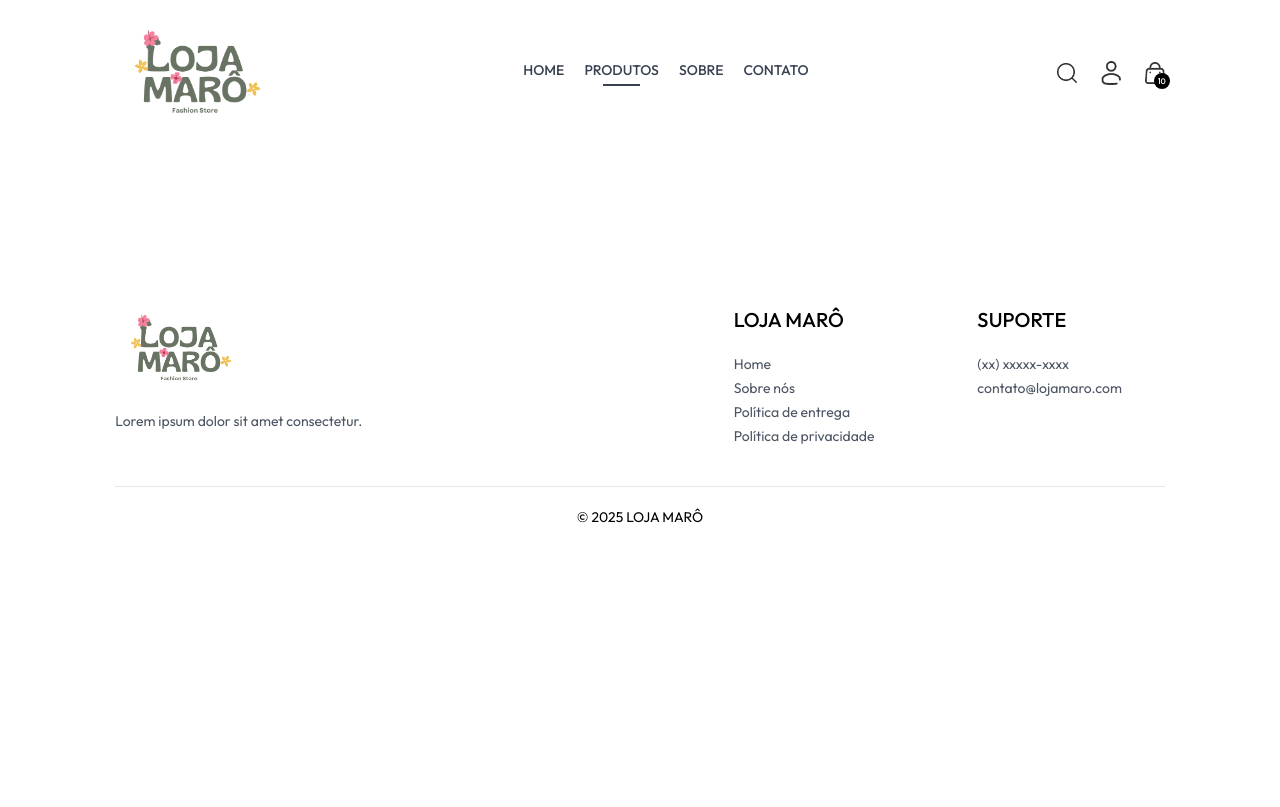
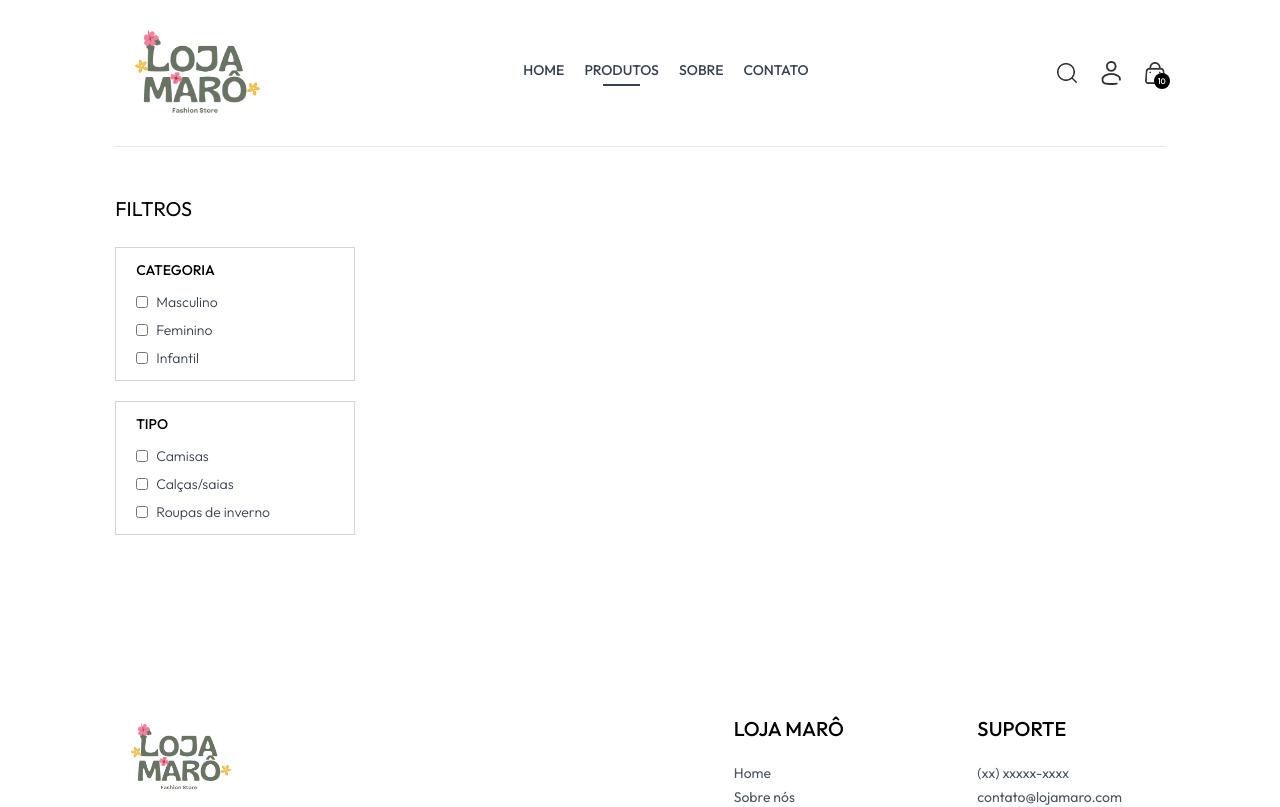
Before and after one commit to amandameneseso/Loja-de-roupas, a React (Vite) app in the folder frontend/: page /collection in a window 1280 px wide. Shown: the top 807 px of the page. Built offline with nearby package versions, Linux system fonts and the light colour scheme.

Commit message:
collection filtros

```diff
--- a/frontend/src/pages/Collection.jsx
+++ b/frontend/src/pages/Collection.jsx
@@ -1,12 +1,56 @@
 // Collection.jsx
-import React from 'react'
+import React, { useContext, useState } from "react";
+import { ShopContext } from "../context/ShopContext";
+import { assets } from "../assets/frontend_assets/assets.js";
 
 const Collection = () => {
-    return (
-        <div>
+  const { products } = useContext(ShopContext);
+  const [showFilter,setShowFilter] = useState(false);
 
+  return (
+    <div className="flex flex-col sm:flex-row gap-1 sm:gap-10 pt-10 border-t">
+
+      {/* filtro */}
+      <div className="min-w-60">
+        <p onClick={() => setShowFilter(!showFilter)} className='my-2 text-xl flex items-center cursor-pointer gap-2'>FILTROS
+            <img className={`h-3 sm:hidden ${showFilter ? 'rotate-90' : ''}`} src={assets.dropdown_icon} alt="" />
+        </p>
+
+        {/* filtro de categorias */}
+        <div className={`border border-gray-300 pl-5 py-3 mt-6 ${showFilter ? '' : 'hidden'} sm:block`}>
+            <p className='mb-3 text-sm font-medium'>CATEGORIA</p>
+            <div className='flex flex-col gap-2 text-sm font-light text-gray-700'>
+                <p className='flex gap-2'>
+                    <input className='w-3' type="checkbox" value={'Men'}/> Masculino
+                </p>
+                <p className='flex gap-2'>
+                    <input className='w-3' type="checkbox" value={'Women'}/> Feminino
+                </p>
+                <p className='flex gap-2'>
+                    <input className='w-3' type="checkbox" value={'Kids'}/> Infantil
+                </p>
+            </div>
         </div>
-    )
-}
 
-export default Collection
+        {/* filtro de subcategorias */}
+        <div className={`border border-gray-300 pl-5 py-3 my-5 ${showFilter ? '' : 'hidden'} sm:block`}>
+            <p className='mb-3 text-sm font-medium'>TIPO</p>
+            <div className='flex flex-col gap-2 text-sm font-light text-gray-700'>
+                <p className='flex gap-2'>
+                    <input className='w-3' type="checkbox" value={'Topwear'}/> Camisas
+                </p>
+                <p className='flex gap-2'>
+                    <input className='w-3' type="checkbox" value={'Bottomwear'}/> Calças/saias
+                </p>
+                <p className='flex gap-2'>
+                    <input className='w-3' type="checkbox" value={'Winterwear'}/> Roupas de inverno
+                </p>
+            </div>
+        </div>
+      </div>
+
+    </div>
+  );
+};
+
+export default Collection;
```
